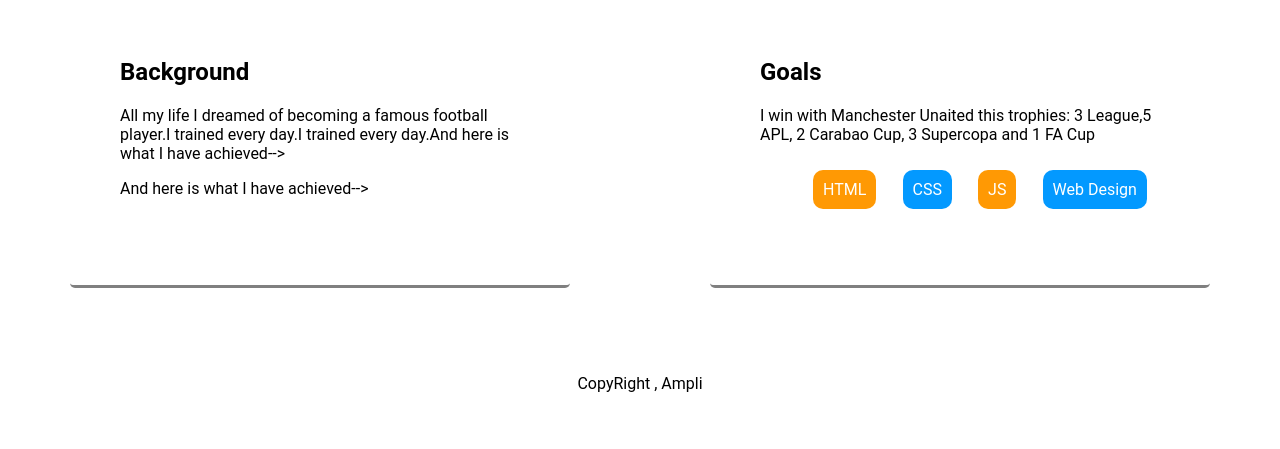
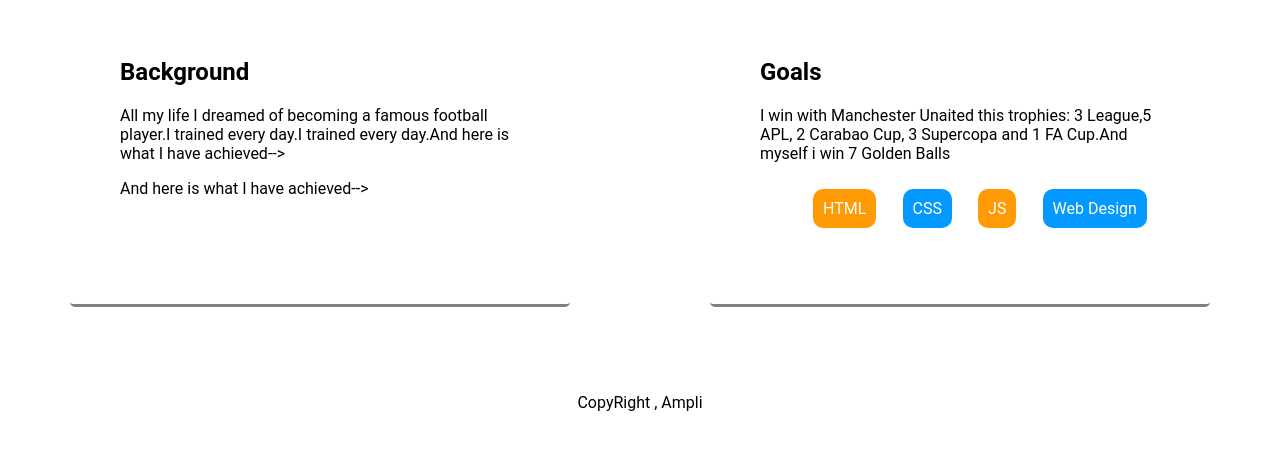
Before and after one commit to mucha10/AboutMe, a plain HTML site: page index.html in a window 1280 px wide. Shown: the part 481-930 px from the top of the page. Drawn offline with Linux system fonts and the light colour scheme.

Commit message:
Update index.html

```diff
--- a/index.html
+++ b/index.html
@@ -27,7 +27,7 @@
       </div>
       <div class="card">
         <h2> Goals </h2>
-        <p> I win with Manchester Unaited this trophies: 3 League,5 APL, 2 Carabao Cup, 3 Supercopa and 1 FA Cup  </p>
+        <p> I win with Manchester Unaited this trophies: 3 League,5 APL, 2 Carabao Cup, 3 Supercopa and 1 FA Cup.And myself i win 7 Golden Balls  </p>
         <ul class="tag-list">
           <li class="tag tag-yellow">HTML </li>
           <li class="tag tag-blue">CSS </li>
```
